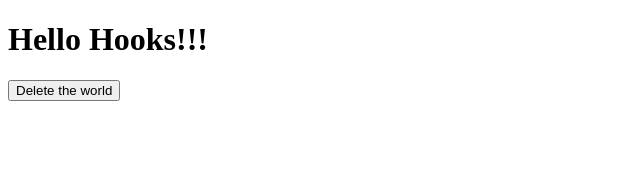
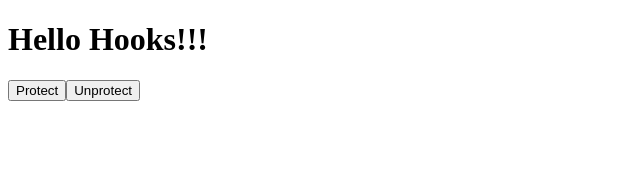
Before and after one commit to SeungMin0628/my-hooks, a React (Create React App) app: page / in a window 1280 px wide. Shown: the top 170 px of the page, without its empty margins (0-640 px from the left). Built offline with nearby package versions, Linux system fonts and the light colour scheme.

Commit message:
use prevent leave

```diff
--- a/src/App.js
+++ b/src/App.js
@@ -1,31 +1,30 @@
 import React from 'react'
 
-const useConfirm = (message, confirmed, canceled = null) => {
-  if (!confirmed || !message || typeof message !== 'string' || typeof confirmed !== 'function') {
-    return
+const usePreventLeave = () => {
+  const preventLeave = (event) => {
+    event.preventDefault()
+    event.returnValue = ''
   }
 
-  const confirmAction = () => {
-    if (window.confirm(message)) {
-      confirmed()
-    } else {
-      if (canceled && typeof canceled === 'function') {
-        canceled()
-      }
-    }
+  const protectLeavePage = () => {
+    window.addEventListener('beforeunload', preventLeave)
   }
 
-  return confirmAction
+  const unprotectLeavePage = () => {
+    window.removeEventListener('beforeunload', preventLeave)
+  }
+
+  return { protectLeavePage, unprotectLeavePage }
 }
 
 const App = () => {
-  const handleDelete = () => console.log('Delete the world...!')
-  const confirmDelete = useConfirm('Are you sure?', handleDelete, () => console.log('canceled.'))
+  const { protectLeavePage, unprotectLeavePage } = usePreventLeave()
 
   return (
     <div>
       <h1>Hello Hooks!!!</h1>
-      <button onClick={confirmDelete}>Delete the world</button>
+      <button onClick={protectLeavePage}>Protect</button>
+      <button onClick={unprotectLeavePage}>Unprotect</button>
     </div>
   )
 }
```
